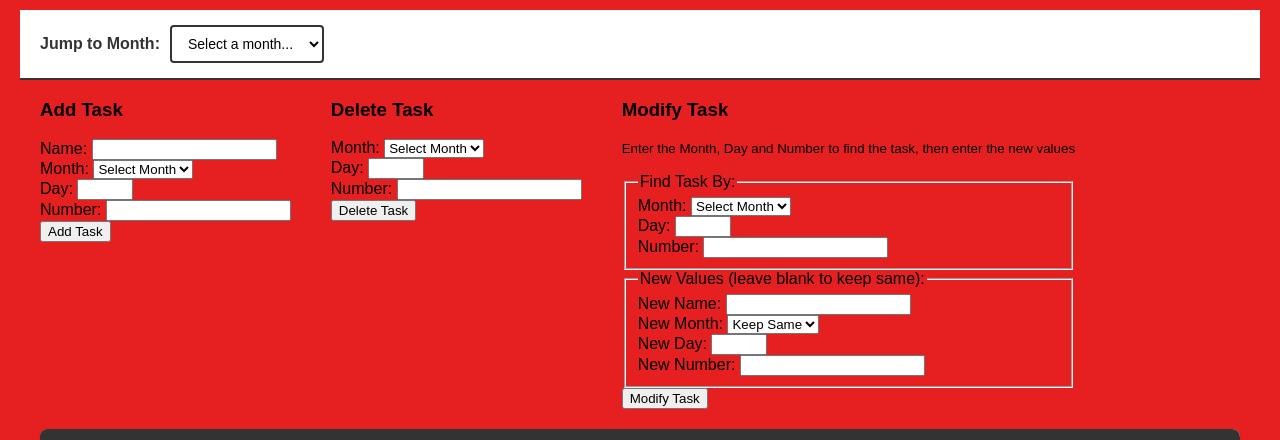
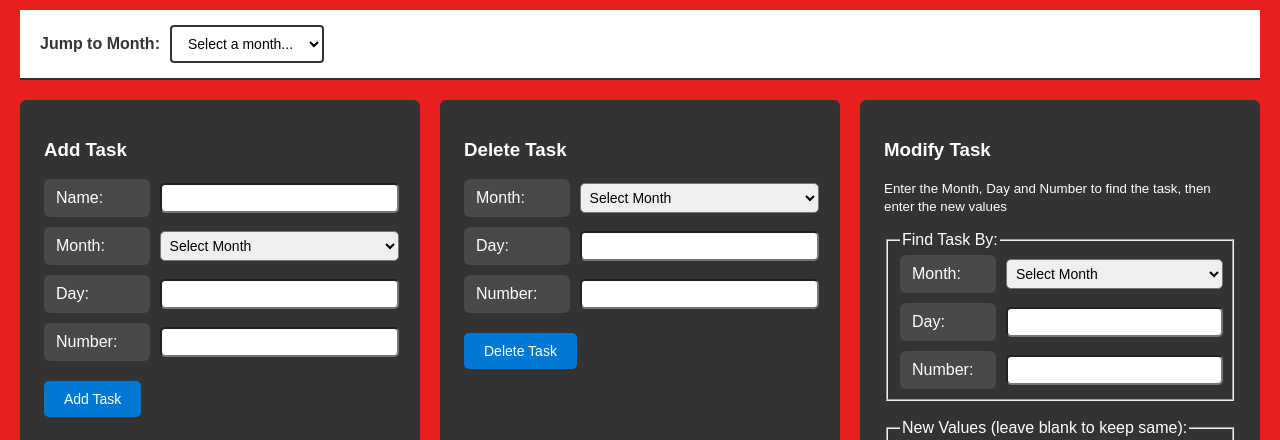
Before and after one commit to jesusdhernandez/SDSU_Planner, a plain HTML site: page frontend/index.html in a window 1280 px wide. Shown: the part 66-506 px from the top of the page. Drawn offline with Linux system fonts and the light colour scheme; no server answers.

Commit message:
HUGE options visual overhaul

```diff
--- a/frontend/index.html
+++ b/frontend/index.html
@@ -47,15 +47,15 @@
         </select>
    </div>
 
-   <div id = "Options">
-        <form id = "addTask">
+    <div id="Options">
+        <form id="addTask">
             <h3>Add Task</h3>
-            <div>
-                <label for="TaskName">Name:</label>
-                <input type="text" id="TaskName" name="TaskName">
-            </div>
-            <div>
-                <label for="AddMonth">Month:</label>
+            <div class="formGrid">
+                <div class="label"><label for="TaskName">Name:</label></div>
+                <div class="input"><input type="text" id="TaskName" name="TaskName"></div>
+
+                <div class="label"><label for="AddMonth">Month:</label></div>
+                <div class="input">
                     <select id="AddMonth" name="AddMonth" required>
                         <option value="">Select Month</option>
                         <option value="0">January</option>
@@ -72,21 +72,20 @@
                         <option value="11">December</option>
                     </select>
                 </div>
-            <div>
-                <label for="AddDay">Day:</label>
-                <input type="number" id="AddDay" name="AddDay" min="1" max="31" required>
+
+                <div class="label"><label for="AddDay">Day:</label></div>
+                <div class="input"><input type="number" id="AddDay" name="AddDay" min="1" max="31" required></div>
+
+                <div class="label"><label for="AddNumber">Number:</label></div>
+                <div class="input"><input type="number" id="AddNumber" name="AddNumber" required></div>
             </div>
-            <div>
-                <label for="AddNumber">Number:</label>
-                <input type="number" id="AddNumber" name="AddNumber" required>
-            </div>
-            <input type="submit" id = "Submit" name="Submit" value="Add Task">
+            <input type="submit" id="Submit" name="Submit" value="Add Task">
         </form>
-        <form id = "deleteTask">
+        <form id="deleteTask">
             <h3>Delete Task</h3>
-            <div>
-                <label for="DeleteMonth">Month:</label>
-                <select id="DeleteMonth" name="DeleteMonth" required>
+            <div class="formGrid">
+                <div class="label"><label for="DeleteMonth">Month:</label></div>
+                <div class="input"><select id="DeleteMonth" name="DeleteMonth" required>
                     <option value="">Select Month</option>
                     <option value="0">January</option>
                     <option value="1">February</option>
@@ -100,26 +99,24 @@
                     <option value="9">October</option>
                     <option value="10">November</option>
                     <option value="11">December</option>
-                </select>
+                </select></div>
+
+                <div class="label"><label for="DeleteDay">Day:</label></div>
+                <div class="input"><input type="number" id="DeleteDay" name="DeleteDay" min="1" max="31" required></div>
+
+                <div class="label"><label for="DeleteNumber">Number:</label></div>
+                <div class="input"><input type="number" id="DeleteNumber" name="DeleteNumber" required></div>
             </div>
-            <div>
-                <label for="DeleteDay">Day:</label>
-                <input type="number" id="DeleteDay" name="DeleteDay" min="1" max="31" required>
-            </div>
-            <div>
-                <label for="DeleteNumber">Number:</label>
-                <input type="number" id="DeleteNumber" name="DeleteNumber" required>
-            </div>
-            <input type="submit" id = "Submit" name="Submit" value="Delete Task">
+            <input type="submit" id="Submit" name="Submit" value="Delete Task">
         </form>
-        <form id = "modifyTask">
+        <form id="modifyTask">
             <h3>Modify Task</h3>
             <p><small>Enter the Month, Day and Number to find the task, then enter the new values</small></p>
             <fieldset>
                 <legend>Find Task By:</legend>
-                <div>
-                    <label for="OriginalMonth">Month:</label>
-                    <select id="OriginalMonth" name="OriginalMonth" required>
+                <div class="formGrid">
+                    <div class="label"><label for="OriginalMonth">Month:</label></div>
+                    <div class="input"><select id="OriginalMonth" name="OriginalMonth" required>
                         <option value="">Select Month</option>
                         <option value="0">January</option>
                         <option value="1">February</option>
@@ -133,26 +130,24 @@
                         <option value="9">October</option>
                         <option value="10">November</option>
                         <option value="11">December</option>
-                    </select>
-                </div>
-                <div>
-                    <label for="OriginalDay">Day:</label>
-                    <input type="number" id="OriginalDay" name="OriginalDay" min="1" max="31" required>
-                </div>
-                <div>
-                    <label for="OriginalNumber">Number:</label>
-                    <input type="number" id="OriginalNumber" name="OriginalNumber" required>
+                    </select></div>
+
+                    <div class="label"><label for="OriginalDay">Day:</label></div>
+                    <div class="input"><input type="number" id="OriginalDay" name="OriginalDay" min="1" max="31" required></div>
+
+                    <div class="label"><label for="OriginalNumber">Number:</label></div>
+                    <div class="input"><input type="number" id="OriginalNumber" name="OriginalNumber" required></div>
                 </div>
             </fieldset>
+            <br>
             <fieldset>
                 <legend>New Values (leave blank to keep same):</legend>
-                <div>
-                    <label for="NewTask">New Name:</label>
-                    <input type="text" id="NewTask" name="NewTask">
-                </div>
-                <div>
-                    <label for="NewMonth">New Month:</label>
-                    <select id="NewMonth" name="NewMonth">
+                <div class="formGrid">
+                    <div class="label"><label for="NewTask">New Name:</label></div>
+                    <div class="input"><input type="text" id="NewTask" name="NewTask"></div>
+
+                    <div class="label"><label for="NewMonth">New Month:</label></div>
+                    <div class="input"><select id="NewMonth" name="NewMonth">
                         <option value="">Keep Same</option>
                         <option value="0">January</option>
                         <option value="1">February</option>
@@ -166,18 +161,16 @@
                         <option value="9">October</option>
                         <option value="10">November</option>
                         <option value="11">December</option>
-                    </select>
-                </div>
-                <div>
-                    <label for="NewDay">New Day:</label>
-                    <input type="number" id="NewDay" name="NewDay" min="1" max="31">
-                </div>
-                <div>
-                    <label for="NewNumber">New Number:</label>
-                    <input type="number" id="NewNumber" name="NewNumber">
+                    </select></div>
+
+                    <div class="label"><label for="NewDay">New Day:</label></div>
+                    <div class="input"><input type="number" id="NewDay" name="NewDay" min="1" max="31"></div>
+
+                    <div class="label"><label for="NewNumber">New Number:</label></div>
+                    <div class="input"><input type="number" id="NewNumber" name="NewNumber"></div>
                 </div>
             </fieldset>
-            <input type="submit" id = "Submit" name="Submit" value="Modify Task">
+            <input type="submit" id="Submit" name="Submit" value="Modify Task">
         </form>
     </div>
 
--- a/frontend/styles.css
+++ b/frontend/styles.css
@@ -187,7 +187,10 @@ body
 
 #Options
 {
+        margin: 20px auto;
         display: flex;
+        gap: 20px;
+        justify-content: center;
         color:black;
 }
 
@@ -195,4 +198,81 @@ body
 {
         padding-left: 20px;
         padding-right: 20px;
+        background-color: #333;
+        color: #ffffff;
+        padding: 20px 24px;
+        border-radius: 6px;
+        width: 100%;
+        box-sizing: border-box;
 }
+
+/* global inputs are styled later; removed duplicate block that interfered
+   with .formGrid vertical centering */
+
+#Submit
+{
+        margin-top: 20px;
+        background-color: #0078d4;
+        transition: background-color 0.2s ease-in-out;
+        color: white;
+        border: none;
+        padding: 10px 20px;
+        border-radius: 5px;
+        font-size: 14px;
+        cursor: pointer;
+        font-family: Arial, sans-serif;
+}
+
+#Submit:hover
+{
+        background-color: #005a9e;
+}
+
+.formGrid {
+    display: grid;
+    grid-template-columns: 30% 70%;
+    gap: 10px;
+    align-items: center;
+}
+
+.formGrid > .label,
+.formGrid > .input {
+    display: flex;
+    align-items: center;
+}
+
+.formGrid label
+{
+    display: block;
+    background-color: #494949;
+    color: #ffffff;
+    padding: 10px 12px;
+    border-radius: 6px;
+    width: 100%;
+    box-sizing: border-box;
+}
+
+.formGrid .input > input,
+.formGrid .input > select,
+.formGrid .input > textarea {
+    width: 97% !important;
+    box-sizing: border-box;
+    font-size: 14px;
+    border-radius: 5px;
+    padding: 5px;
+    margin: 0 !important;
+    display: block;
+}
+
+@media (max-width: 600px) {
+    .formGrid {
+        grid-template-columns: 1fr;
+    }
+    .formGrid > .label,
+    .formGrid > .input {
+        align-items: stretch;
+    }
+    .formGrid label {
+        width: 100%;
+    }
+}
```
Lines whose indentation alone changed are shown as unchanged.
